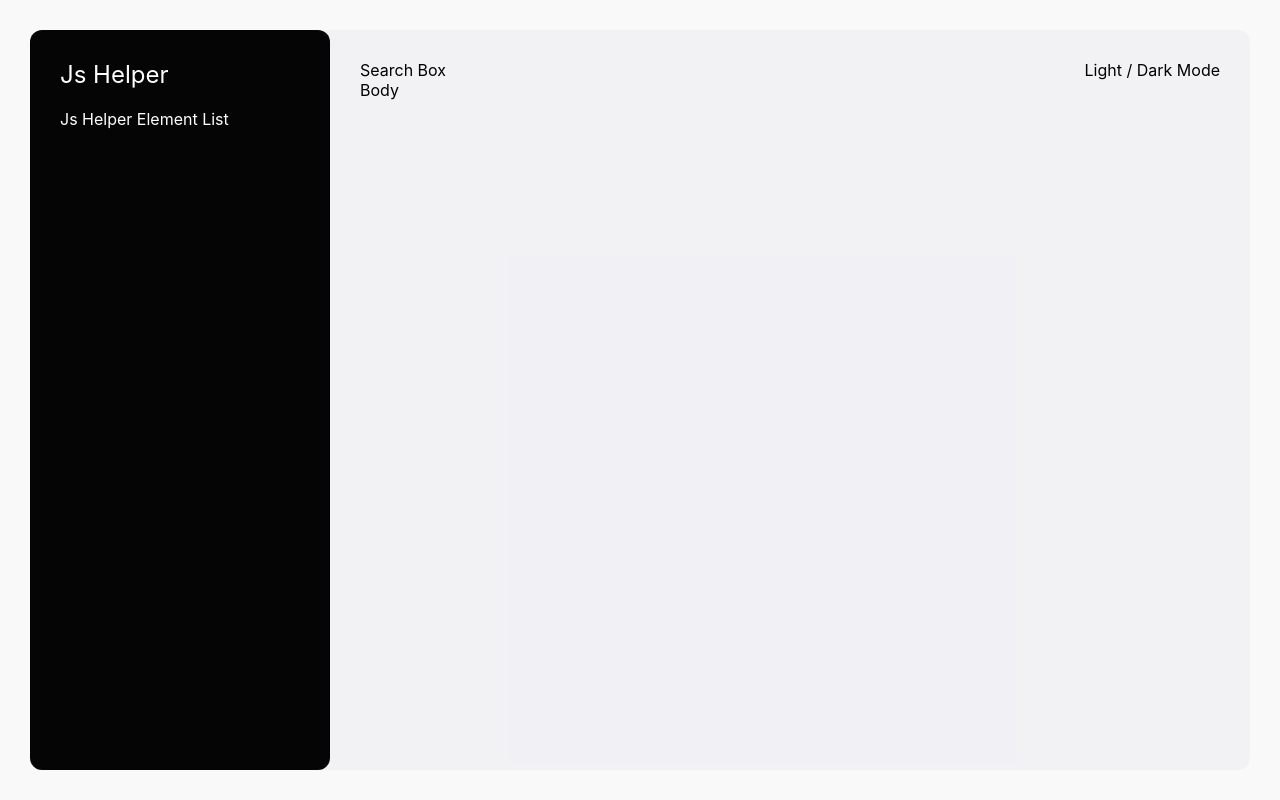
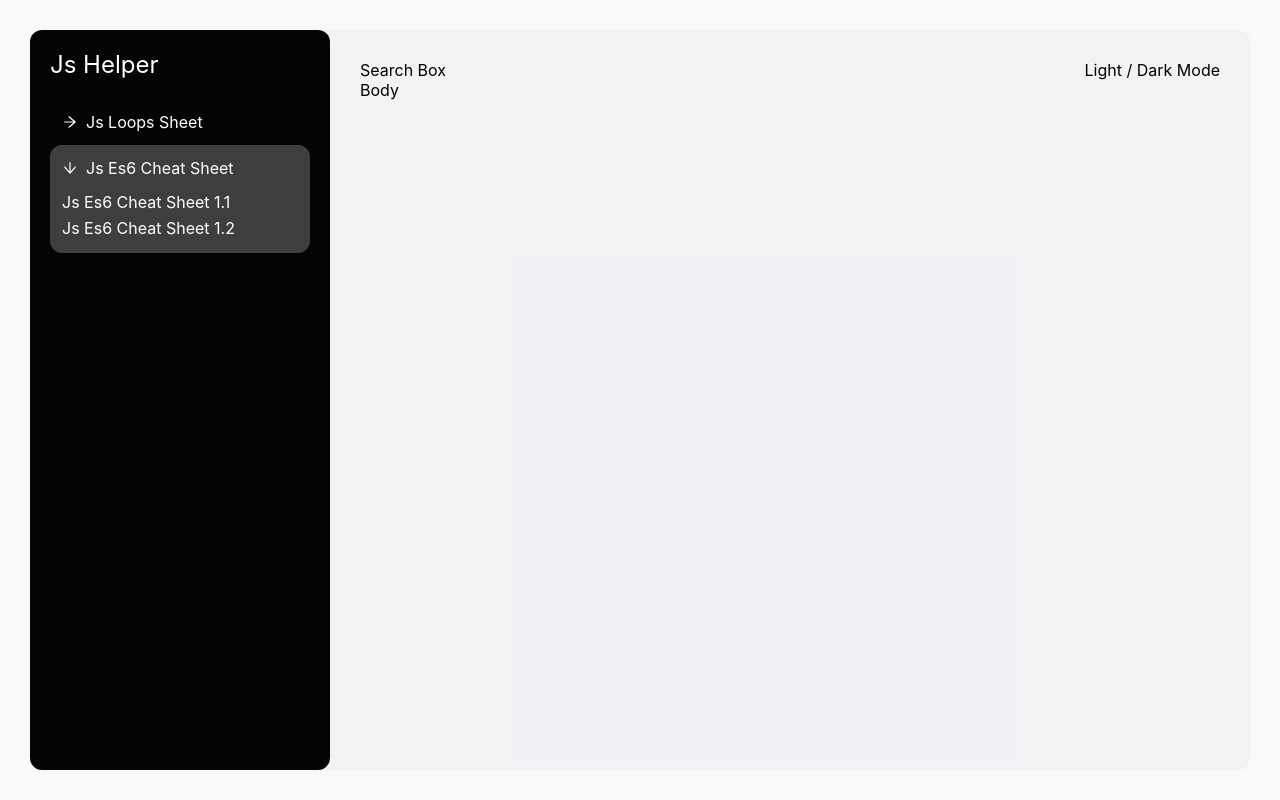
Before and after one commit to alikaraarslan/jshelper, a Next.js app: page / in a window 1280 px wide. Built offline with nearby package versions, Linux system fonts and the light colour scheme.

Commit message:
add accordion menu for js helper list

```diff
--- a/components/Sidebar.tsx
+++ b/components/Sidebar.tsx
@@ -1,4 +1,7 @@
 import styled from 'styled-components';
+import Collapse, { Panel } from 'rc-collapse';
+require('rc-collapse/assets/index.css');
+import motion from '../utils/motionUtil';
 
 const SidebarWrapper = styled.div`
   display: flex;
@@ -7,20 +10,151 @@ const SidebarWrapper = styled.div`
   width: 300px;
   height: calc(100vh - 60px);
   background: #050505;
-  padding: 30px;
+  padding: 20px;
   color: white;
   border-radius: 12px;
   .title {
     font-size: 24px;
     margin-bottom: 20px;
   }
+  .sidebar-content {
+    width: 100%;
+  }
 `;
+
+const CollapseWrapper = styled<any>(Collapse)`
+  background: transparent;
+  border: none;
+  display: flex;
+  flex-direction: column;
+  width: 100%;
+  .rc-collapse-item {
+    border: none !important;
+    padding: 12px;
+    border-radius: 12px;
+    &.rc-collapse-item-active {
+      background: #3e3e3e;
+      .rc-collapse-header {
+        .custom-arrow {
+          tranform: rotate(90deg);
+        }
+      }
+    }
+    .rc-collapse-header {
+      padding: 0 !important;
+      color: white;
+    }
+    .rc-collapse-content {
+      background: transparent;
+      color: white;
+      padding: 0;
+      .rc-collapse-content-box {
+        margin: 0;
+        ul {
+          margin: 0;
+          margin-top: 10px;
+          padding: 0;
+          list-style: none;
+          li {
+            padding: 3px 0;
+          }
+        }
+      }
+    }
+  }
+`;
+
+const arrowPath =
+  'M869 487.8L491.2 159.9c-2.9-2.5-6.6-3.9-10.5-3.9h-88' +
+  '.5c-7.4 0-10.8 9.2-5.2 14l350.2 304H152c-4.4 0-8 3.6-8 8v60c0 4.4 3.' +
+  '6 8 8 8h585.1L386.9 854c-5.6 4.9-2.2 14 5.2 14h91.5c1.9 0 3.8-0.7 5.' +
+  '2-2L869 536.2c14.7-12.8 14.7-35.6 0-48.4z';
+
+function expandIcon({ isActive }: any) {
+  return (
+    <i style={{ marginRight: '.5rem' }}>
+      <svg
+        viewBox="0 0 1024 1024"
+        width="1em"
+        height="1em"
+        fill="currentColor"
+        style={{
+          verticalAlign: '-.125em',
+          transition: 'transform .2s',
+          transform: `rotate(${isActive ? 90 : 0}deg)`,
+        }}
+      >
+        <path d={arrowPath} p-id="5827" />
+      </svg>
+    </i>
+  );
+}
+
+const sidebarMenuItems = [
+  {
+    id: '1',
+    title: 'Js Loops Sheet',
+    path: '/js-loops-sheet',
+    subItem: [
+      {
+        id: '1.1',
+        title: 'Js Loops Sheet 1.1',
+        path: '/js-loops-sheet/1-1',
+      },
+      {
+        id: '1.2',
+        title: 'Js Loops Sheet 1.2',
+        path: '/js-loops-sheet/1-2',
+      },
+    ],
+  },
+  {
+    id: '2',
+    title: 'Js Es6 Cheat Sheet',
+    path: '/js-es6-cheat-sheet',
+    subItem: [
+      {
+        id: '2.1',
+        title: 'Js Es6 Cheat Sheet 1.1',
+        path: '/js-es6-cheat-sheet/1-1',
+      },
+      {
+        id: '2.2',
+        title: 'Js Es6 Cheat Sheet 1.2',
+        path: '/js-es6-cheat-sheet/1-2',
+      },
+    ],
+  },
+];
 
 const Sidebar = () => {
   return (
     <SidebarWrapper>
       <div className="title">Js Helper</div>
-      <div>Js Helper Element List</div>
+      <div className="sidebar-content">
+        <CollapseWrapper
+          accordion={true}
+          openMotion={motion || null}
+          defaultActiveKey={sidebarMenuItems[0].id}
+          expandIcon={expandIcon}
+        >
+          {sidebarMenuItems.map((item: any, idx: number) => (
+            <Panel
+              header={<>{item.title}</>}
+              headerClass="my-header-class"
+              key={idx}
+            >
+              <ul>
+                {item.subItem.map((subItem: any, subIdx: number) => (
+                  <li key={subIdx}>
+                    <a href={'#'}>{subItem.title}</a>
+                  </li>
+                ))}
+              </ul>
+            </Panel>
+          ))}
+        </CollapseWrapper>
+      </div>
     </SidebarWrapper>
   );
 };
--- a/package.json
+++ b/package.json
@@ -15,6 +15,8 @@
     "next": "12.1.4",
     "polished": "^4.2.2",
     "prettier": "^2.6.2",
+    "rc-collapse": "^3.2.0",
+    "rc-motion": "^2.6.0",
     "react": "17.0.2",
     "react-code-blocks": "^0.0.9-0",
     "react-dom": "17.0.2",
--- /dev/null
+++ b/utils/motionUtil.ts
@@ -0,0 +1,33 @@
+import {
+  CSSMotionProps,
+  MotionEventHandler,
+  MotionEndEventHandler,
+} from 'rc-motion';
+
+const getCollapsedHeight: MotionEventHandler = () => ({
+  height: 0,
+  opacity: 0,
+});
+const getRealHeight: MotionEventHandler = (node) => ({
+  height: node.scrollHeight,
+  opacity: 1,
+});
+const getCurrentHeight: MotionEventHandler = (node) => ({
+  height: node.offsetHeight,
+});
+const skipOpacityTransition: MotionEndEventHandler = (_, event) =>
+  (event as TransitionEvent).propertyName === 'height';
+
+const collapseMotion: CSSMotionProps = {
+  motionName: 'rc-collapse-motion',
+  onEnterStart: getCollapsedHeight,
+  onEnterActive: getRealHeight,
+  onLeaveStart: getCurrentHeight,
+  onLeaveActive: getCollapsedHeight,
+  onEnterEnd: skipOpacityTransition,
+  onLeaveEnd: skipOpacityTransition,
+  motionDeadline: 500,
+  leavedClassName: 'rc-collapse-content-hidden',
+};
+
+export default collapseMotion;
```
Also changed, not shown: components/Icon.js (added, +40 -0 lines), 1 other file (tests, documents, lock files or other folders).
